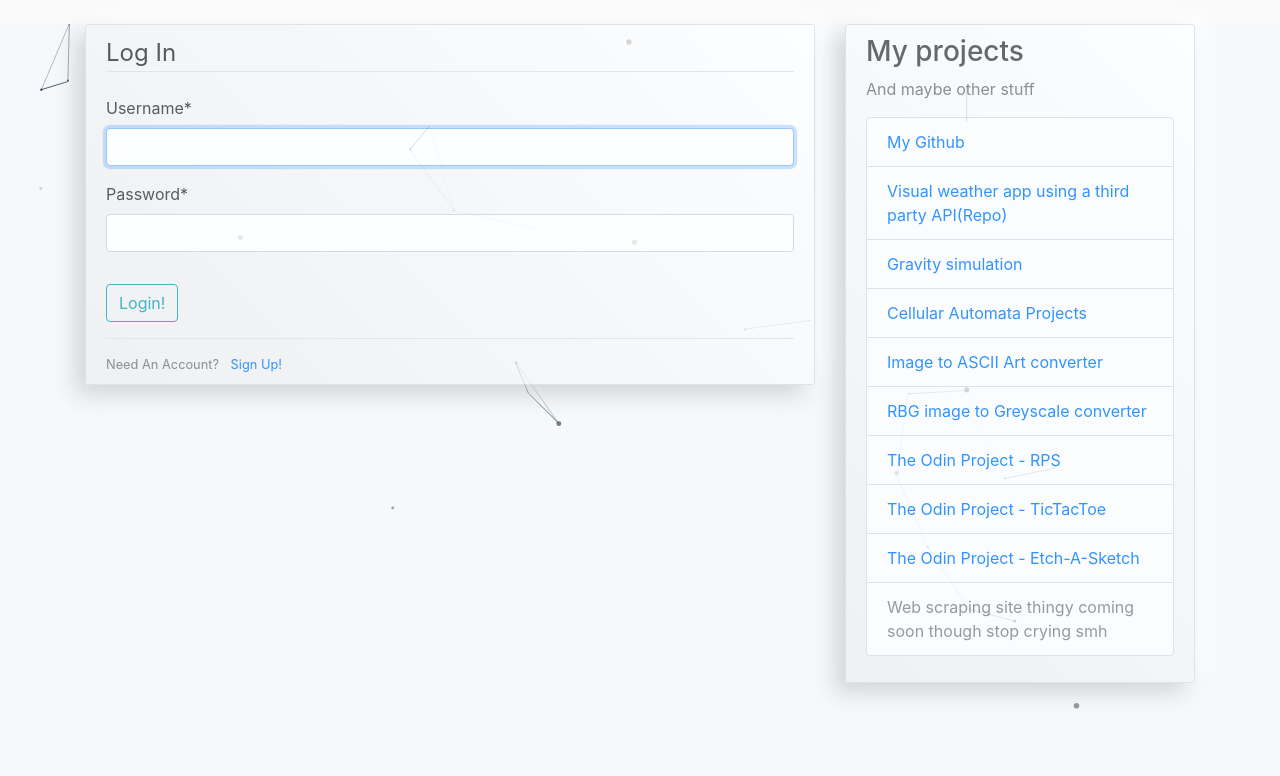
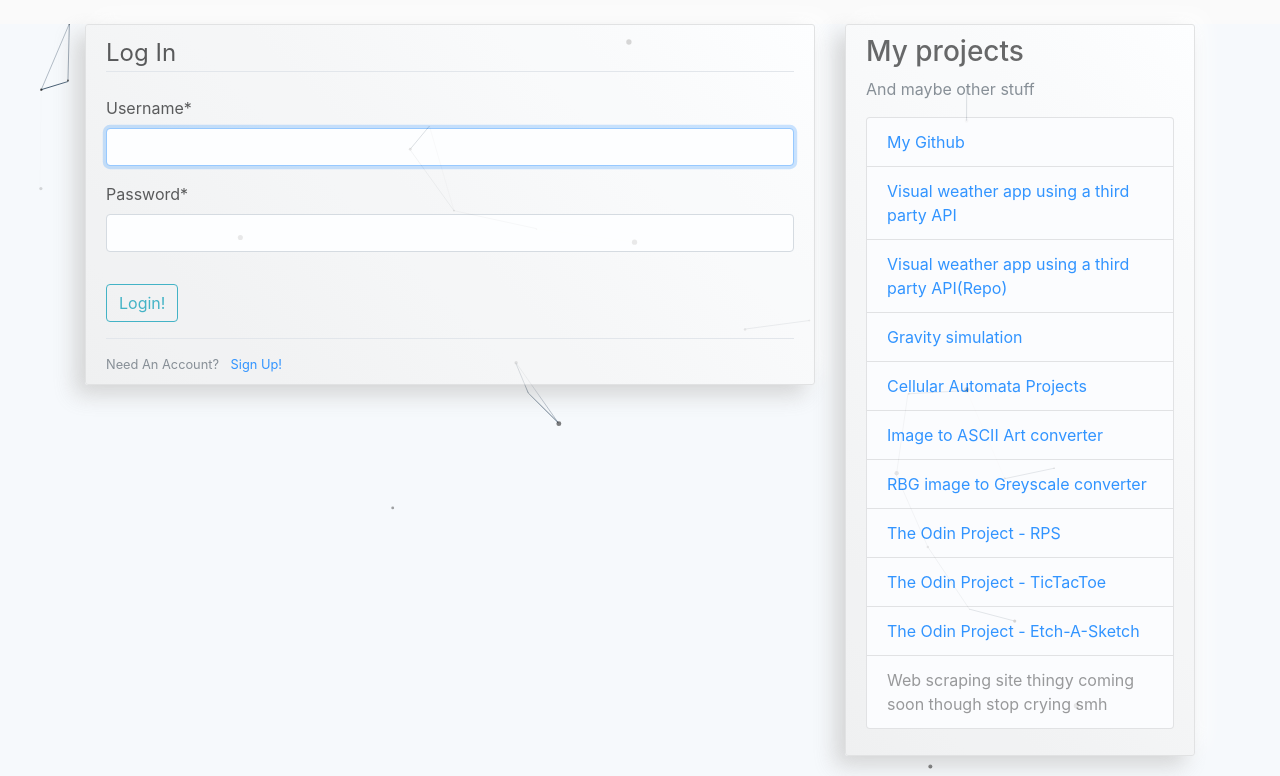
Before and after one commit to Yug34/stupid-blog, a Django app: page /login/ in a window 1280 px wide. Shown: the part 56-832 px from the top of the page. Before the commit the page ends 765 px from the top, so only its background shows below. Run offline with Django 3.2, Linux system fonts and the light colour scheme; parts of the project's set-up code (start-up, migrations or seed data) failed here and were passed over; some libraries are stand-ins or nearby versions.

Commit message:
Added allbot

```diff
--- a/blog/templates/blog/base.html
+++ b/blog/templates/blog/base.html
@@ -64,6 +64,7 @@
             <p class='text-muted'>And maybe other stuff
               <ul class="list-group">
                 <li class="list-group-item list-group-item-light"><a href="https://github.com/Yug34/">My Github</a></li>
+                <li class="list-group-item list-group-item-light"><a href="http://stupidblogs.me/VisualWeather/">Visual weather app using a third party API</a></li>
                 <li class="list-group-item list-group-item-light"><a href="http://stupidblogs.me/VisualWeather/">Visual weather app using a third party API<a href="https://github.com/Yug34/VisualWeather">(Repo)</a></a></li>
                 <li class="list-group-item list-group-item-light"><a href="https://github.com/Yug34/Gravity2D">Gravity simulation</a></li>
                 <li class="list-group-item list-group-item-light"><a href="https://github.com/Yug34/Cellular-Automata">Cellular Automata Projects</a></li>
```
